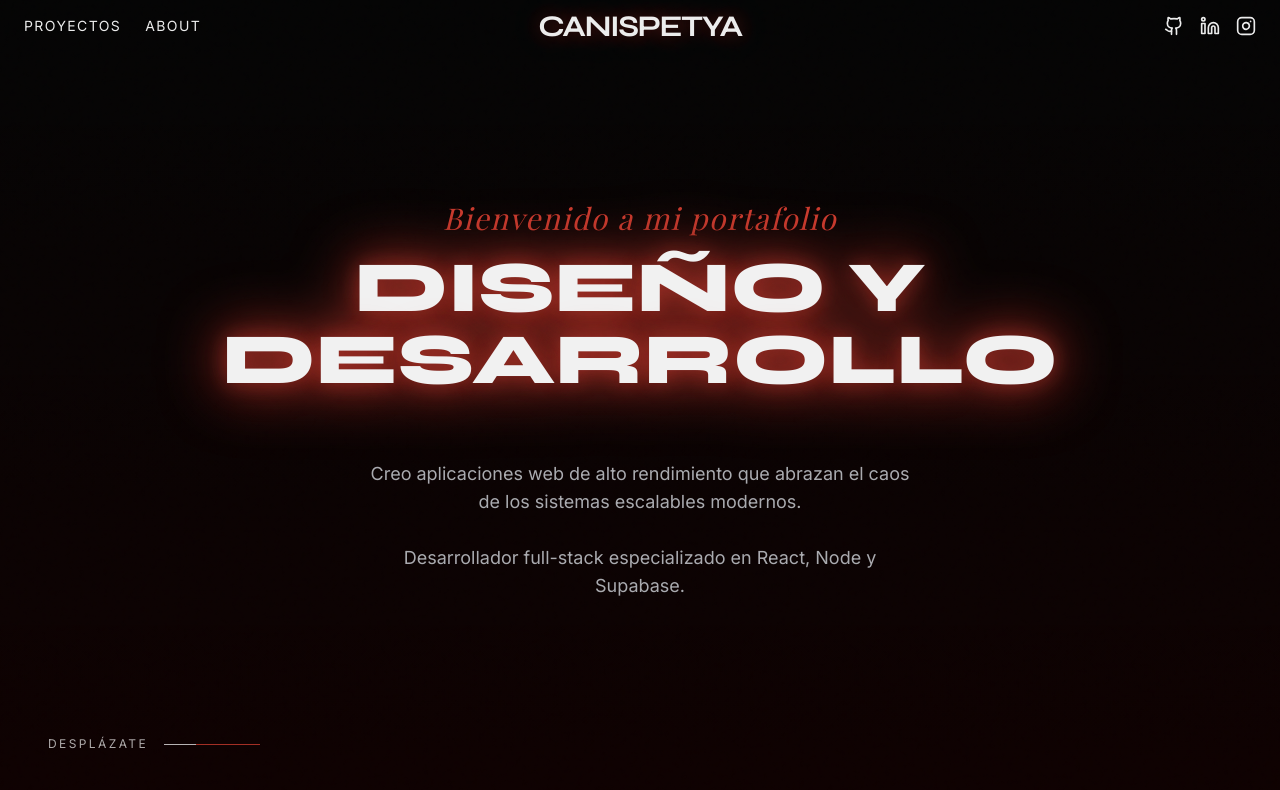
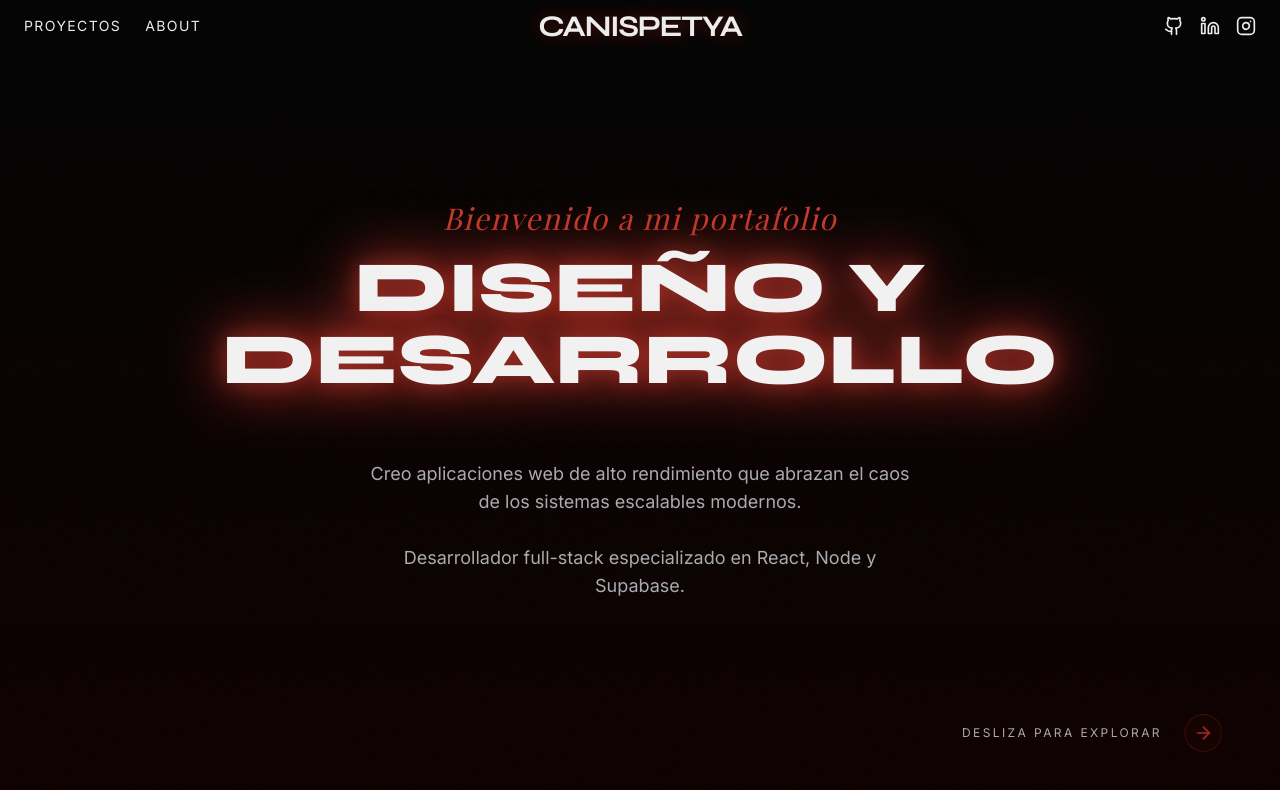
Before and after one commit to canispetya/_canispetya_, a React (Vite) app: page / in a window 1280 px wide. Shown: the top 790 px of the page. Built offline with nearby package versions, Linux system fonts and the light colour scheme; no server answers; the database is empty; a web font is replaced by a local one.

Commit message:
Added scrolling arrow. Vercel analytics enabled.

```diff
--- a/package.json
+++ b/package.json
@@ -11,6 +11,7 @@
   },
   "dependencies": {
     "@supabase/supabase-js": "^2.99.1",
+    "@vercel/analytics": "^2.0.1",
     "framer-motion": "^12.36.0",
     "lucide-react": "^0.577.0",
     "react": "^19.2.0",
--- a/src/App.tsx
+++ b/src/App.tsx
@@ -6,6 +6,7 @@ import { ProjectGallery } from './components/ProjectGallery';
 import { Contact } from './components/Contact';
 import { AdminDashboard } from './components/AdminDashboard';
 import { Login } from './components/Login';
+import { Analytics } from '@vercel/analytics/react';
 
 function Portfolio() {
   const containerRef = useRef<HTMLDivElement>(null);
@@ -68,7 +69,7 @@ function Portfolio() {
 
         <div className="flex-none w-[100vw] md:w-[300px] h-[100dvh] bg-[#020202] flex flex-col justify-end pb-12 pr-12 snap-always snap-center shrink-0">
           <footer className="w-full text-right text-xs font-sans tracking-widest uppercase opacity-50 border-t border-[#222] pt-4 px-8 md:px-0">
-            <p>© {new Date().getFullYear()} PORTAFOLIO.<br/>TODOS LOS DERECHOS RESERVADOS.</p>
+            <p>© {new Date().getFullYear()} CANISPETYA.<br />TODOS LOS DERECHOS RESERVADOS.</p>
           </footer>
         </div>
       </div>
@@ -84,6 +85,7 @@ function App() {
         <Route path="/admin" element={<AdminDashboard />} />
         <Route path="/admin/login" element={<Login />} />
       </Routes>
+      <Analytics />
     </BrowserRouter>
   );
 }
--- a/src/components/Hero.tsx
+++ b/src/components/Hero.tsx
@@ -1,3 +1,6 @@
+import { motion } from 'framer-motion';
+import { ArrowRight } from 'lucide-react';
+
 export function Hero() {
   return (
     <section id="about" className="h-[100dvh] w-screen flex flex-col justify-center items-center relative overflow-hidden bg-background">
@@ -22,13 +25,26 @@ export function Hero() {
           Desarrollador full-stack especializado en React, Node y Supabase.
         </p>
 
-        {/* Scroll Indicator */}
-        <div className="absolute bottom-12 left-12 flex items-center gap-4 text-xs font-sans tracking-[0.2em] uppercase opacity-70">
-          <span>Desplázate</span>
-          <div className="w-24 h-[1px] bg-accent relative overflow-hidden">
-            <div className="absolute top-0 left-0 h-full bg-white w-1/3 animate-[slide_2s_ease-in-out_infinite]" />
-          </div>
-        </div>
+        {/* Improved Scroll Indicator */}
+        <motion.div
+          className="absolute bottom-12 right-8 md:right-16 flex items-center gap-4 text-xs font-sans tracking-[0.2em] uppercase opacity-70"
+          initial={{ opacity: 0, x: -20 }}
+          animate={{ opacity: 0.7, x: 0 }}
+          transition={{ duration: 1, delay: 0.5 }}
+        >
+          <span className="hidden sm:inline">Desliza para explorar</span>
+          <motion.div
+            animate={{ x: [0, 8, 0] }}
+            transition={{
+              repeat: Infinity,
+              duration: 1.5,
+              ease: "easeInOut"
+            }}
+            className="flex items-center justify-center p-2 rounded-full border border-accent/30 bg-accent/5 backdrop-blur-sm"
+          >
+            <ArrowRight size={20} className="text-accent" />
+          </motion.div>
+        </motion.div>
       </div>
     </section>
   );
```
Also changed, not shown: 1 other file (tests, documents, lock files or other folders).
